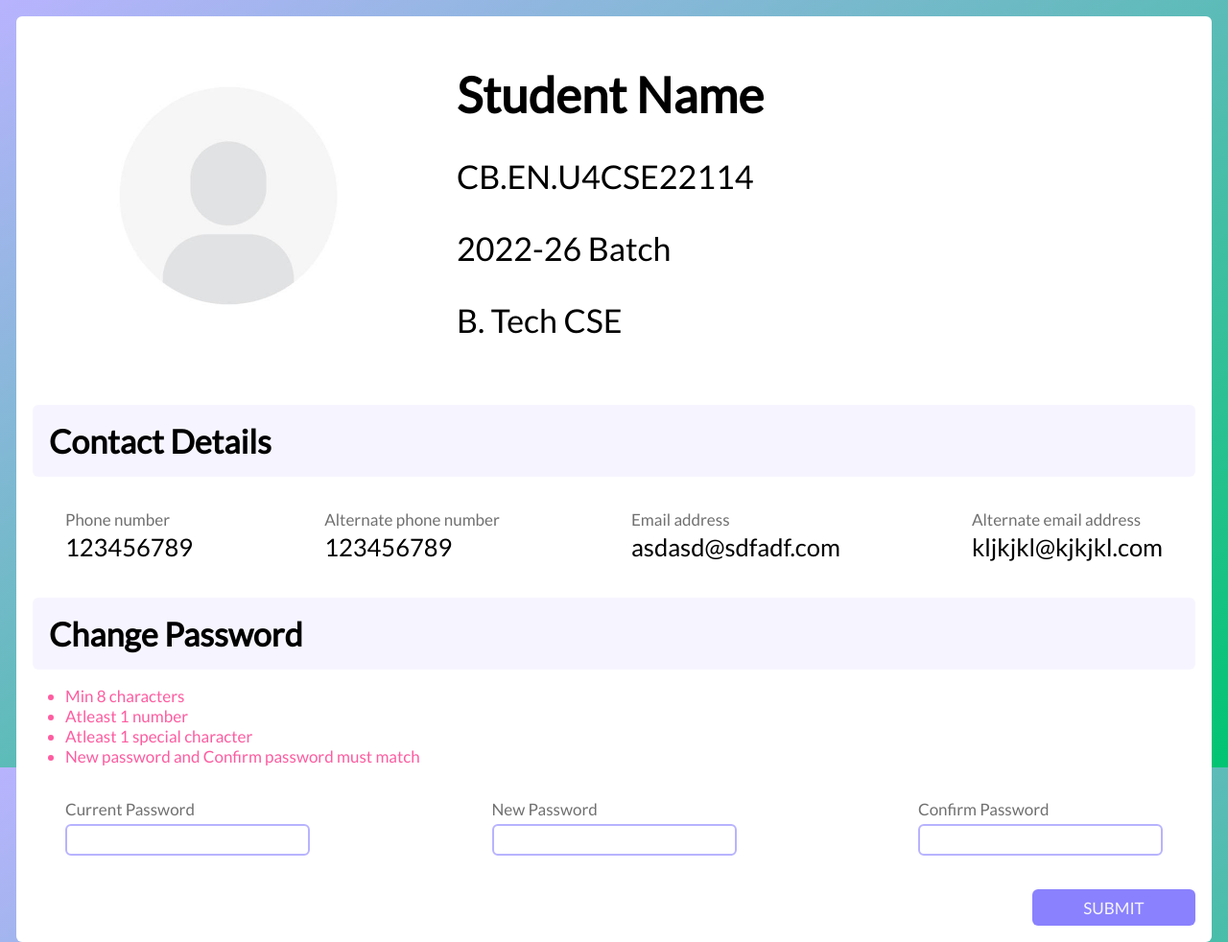
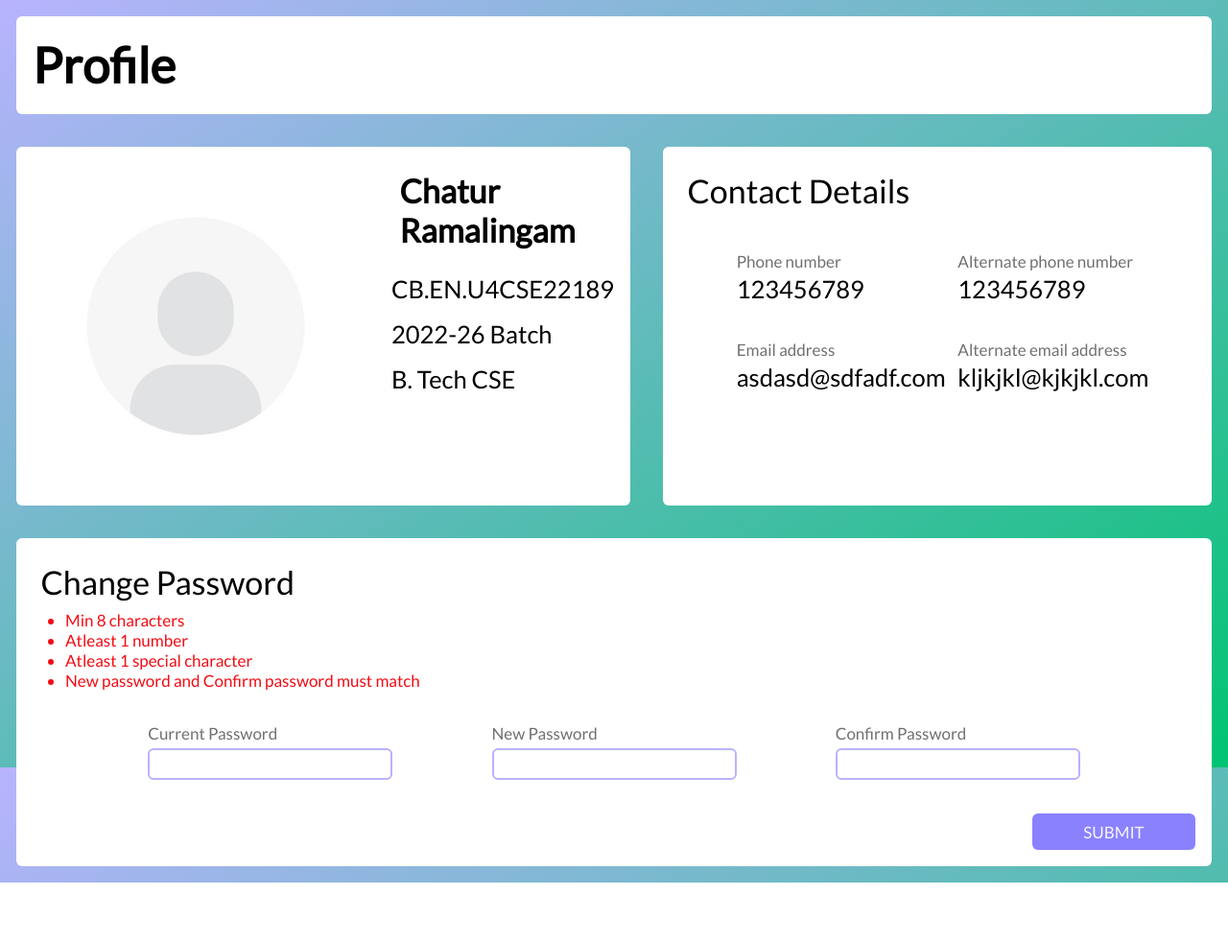
Before and after one commit to aadit-n3rdy/ums, a plain HTML site: page profile.html in a window 1280 px wide. Shown: the top 982 px of the page at 96% size. After the commit the page ends 920 px from the top, so only its background shows below. Drawn offline with Linux system fonts and the light colour scheme.

Commit message:
Modified profile to use consistent scheme

```diff
--- a/css/config.css
+++ b/css/config.css
@@ -14,8 +14,8 @@
 	/* accessories */
 	--progress-complete: #01C472;
 	--progress-left: #E4E9F7;
-	--input-wrong: #FE5CA0;
-    --input-right: #01C472;
+	--input-wrong: #f20c14;
+    --input-right: #10b06d;
 	/* accessories */
 
 	--primary3-color: #B8B3FE;
@@ -40,6 +40,16 @@
 	border-radius: 6px;
 }
 
+#page-header-container {
+	grid-column-start: 1;
+	grid-column-end: 3;
+}
+
+#page-header {
+	font-size: 3rem;
+	font-weight: bolder;
+}
+
 body {
 	background-attachment: fixed;
     background-image: linear-gradient(to bottom right,var(--primary3-color),var(--progress-complete));
@@ -57,3 +67,67 @@ a {
 .grid {
 	display: grid;
 }
+
+#content-grid {
+	grid-template-columns: 1fr 2fr;
+	grid-auto-rows: auto;
+}
+
+.content-container {
+	flex-direction:column;
+	margin: 1rem;
+	background-color: var(--sidebar-color);
+	padding: 1rem;
+}
+
+.content {
+	padding: 0.5rem;
+}
+
+#progress-container {
+	flex-direction: row;
+	height: max-content;
+	padding: 2rem;
+	gap: 1rem;
+	justify-content: space-evenly;
+}
+
+.progress-header {
+	text-align: center;
+	margin: 1rem;
+}
+
+.progress-bar {
+	height: 10em;
+	width: 10rem;
+	border-radius: 50%;
+	display: flex;
+	justify-content: space-evenly;
+	flex-direction: column;
+}
+
+.progress-text {
+	width: 100%;
+	text-align: center;
+	font-size: 2rem;
+	font-weight: bold;
+}
+
+td,th {
+	padding: 1rem;
+	color: var(--primary-color-light);
+}
+
+th {
+	background-color: var(--primary2-color);
+	color: var(--primary-color-light);
+}
+
+td {
+	background-color: var(--primary3-color);
+}
+
+.header {
+	font-size: 2rem;
+	padding: 0.5rem;
+}
--- a/css/profile.css
+++ b/css/profile.css
@@ -1,4 +1,8 @@
 @import url('config.css');
+
+* {
+/*	border: 1px solid black;*/
+}
 
 #contentdiv {
 	background-color: var(--sidebar-color);
@@ -7,34 +11,39 @@
 	padding: 1rem;
 }
 
+#content-grid {
+	grid-template-columns: 1fr 2fr;
+}
+
 #pfp {
 	height: 20em;
-	border-radius: 10em;
-	margin-left: 2em;
+	width: 20em;
+	border-radius: 50%;
 }
 
 #basic-det {
 	flex-wrap:wrap;
 }
 
+#maindet-container {
+	flex-direction: row;
+}
+
 #maindetdiv {
-	padding: 2rem;
 	margin-left: 2em;
-	gap: 2rem;
 	flex-direction:column;
+	gap: 1rem;
 }
 
 #name {
 	font-weight:bold;
-	font-size: 3rem;
 	width: 100%;
-	margin: auto;
 	text-align: left;
 }
 
 .maindet {
 	font-weight:normal;
-	font-size: 2rem;
+	font-size: 1.5rem;
 	width: 100%;
 	text-align: left;
 }
@@ -56,11 +65,11 @@
 	width: auto;
 	gap: 1rem;
 	row-gap: 2rem;
-	justify-content:space-between;
+	justify-content:space-evenly;
 }
 
 .item {
-	width:fit-content;
+	width: 40%;
 }
 
 
@@ -117,8 +126,18 @@
 
 .verified {
 	color: var(--input-right);
+	font-weight: bold;
 }
 
 .unverified {
 	color: var(--input-wrong);
 }
+
+#password-container {
+	grid-column-start: 1;
+	grid-column-end: 3;
+}
+
+#password-container .item {
+	width: auto;
+}
--- a/css/subject.css
+++ b/css/subject.css
@@ -1,35 +1,8 @@
 @import url('config.css');
-
-.grid-container {
-	display: grid;
-	grid-template-columns: 1fr 2fr;
-	grid-auto-rows: max-content;
-}
-
-#content-grid {
-	grid-template-columns: 1fr 2fr;
-	grid-auto-rows: auto;
-}
-
-.content-container {
-	flex-direction:column;
-	margin: 1rem;
-	background-color: var(--sidebar-color);
-	padding: 1rem;
-}
-
-.content {
-	padding: 0.5rem;
-}
 
 #subname-container {
 	grid-column-start: 1;
 	grid-column-end: 3;
-}
-
-#sub-name {
-	font-size: 3rem;
-	font-weight: bolder;
 }
 
 #scores-container {
@@ -39,54 +12,6 @@
 	align-items:stretch;
 }
 
-.header {
-	font-size: 2rem;
-	padding: 0.5rem;
-}
-
 #scores {
 	margin: 0.5rem;
 }
-
-td,th {
-	padding: 1rem;
-	color: var(--primary-color-light);
-}
-
-th {
-	background-color: var(--primary2-color);
-	color: var(--primary-color-light);
-}
-
-td {
-	background-color: var(--primary3-color);
-}
-
-#progress-container {
-	flex-direction: row;
-	height: max-content;
-	padding: 2rem;
-	gap: 1rem;
-	justify-content: space-evenly;
-}
-
-.progress-header {
-	text-align: center;
-	margin: 1rem;
-}
-
-.progress-bar {
-	height: 10em;
-	width: 10rem;
-	border-radius: 50%;
-	display: flex;
-	justify-content: space-evenly;
-	flex-direction: column;
-}
-
-.progress-text {
-	width: 100%;
-	text-align: center;
-	font-size: 2rem;
-	font-weight: bold;
-}
--- a/profile.html
+++ b/profile.html
@@ -8,7 +8,74 @@
 	</head>
 
 	<body>
-		<div id="contentdiv">
+		<div class="grid" id="content-grid">
+			<div class="content-container flex" id="page-header-container">
+				<div class="content page-header" id="page-header">Profile</div>
+			</div>
+			<div class="content-container flex" id="maindet-container">
+				<img id="pfp" src="assets/pfp.jpg">
+				<div class="flex" id="maindetdiv">
+					<div class="header" id="name">Chatur Ramalingam</div>
+					<div class="maindet">CB.EN.U4CSE22189</div>
+					<div class="maindet">2022-26 Batch</div>
+					<div class="maindet">B. Tech CSE</div>
+				</div>
+			</div>
+			<div class="content-container flex" id="contact-container">
+				<div class="header">Contact Details</div>
+				<div class="flex content-flex">
+					<div class="grid item">
+						<span class="label">Phone number</span>
+						<span class="content" >123456789</span>
+					</div>
+					<div class="grid item">
+						<span class="label">Alternate phone number</span>
+						<span class="content" >123456789</span>
+					</div>
+					<div class="grid item">
+						<span class="label">Email address</span>
+						<span class="content" >asdasd@sdfadf.com</span>
+					</div>
+					<div class="grid item">
+						<span class="label">Alternate email address</span>
+						<span class="content" >kljkjkl@kjkjkl.com</span>
+					</div>
+				</div>
+			</div>
+			<div class="content-container flex" id="password-container">
+				<div class="header">Change Password</div>
+				<div class="grid" id="criteria">
+					<ul>
+						<li id="minchars" class="unverified">Min 8 characters</li>
+						<li id="minnum" class="unverified">Atleast 1 number</li>
+						<li id="minsym" class="unverified">Atleast 1 special character</li>
+						<li id="mustmatch" class="unverified">New password and Confirm password must match</li>
+					</ul>
+				</div>
+				<form >
+					<div class="flex content-flex">
+						<div class="grid item" id="oldpass">
+							<span class="label">Current Password</span>
+							<span class="content"><input required="true" id="curpass" type="password" name="cur"></input></span>
+						</div>
+						<div class="grid item">
+							<span class="label">New Password</span>
+							<span class="content"><input required="true" id="newpass" type="password" name="new"></span>
+						</div>
+						<div class="grid item">
+							<span class="label">Confirm Password</span>
+							<span class="content"><input required="true" id="confirmpass" type="password" name="repeat"></span>
+						</div>
+					</div>
+
+					<div id="subm-wrapper" class="grid">
+						<input type="submit" id="subm" value="SUBMIT">
+					</div>
+			</div>
+
+		</div>
+		<!--
+			<div id="contentdiv">
 			<div class="flex" id="basic-det">
 				<img id="pfp" src="assets/pfp.jpg">
 				<div class="flex" id="maindetdiv">
@@ -38,40 +105,12 @@
 					<span class="content" >kljkjkl@kjkjkl.com</span>
 				</div>
 			</div>
-			<div class="title">Change Password</div>
-			<div class="grid" id="criteria">
-				<ul>
-					<li id="minchars" class="unverified">Min 8 characters</li>
-					<li id="minnum" class="unverified">Atleast 1 number</li>
-					<li id="minsym" class="unverified">Atleast 1 special character</li>
-					<li id="mustmatch" class="unverified">New password and Confirm password must match</li>
-				</ul>
-			</div>
-
-			<form >
-				<div class="flex content-flex">
-					<div class="grid item" id="oldpass">
-						<span class="label">Current Password</span>
-						<span class="content"><input required="true" id="curpass" type="password" name="cur"></input></span>
-					</div>
-					<div class="grid item">
-						<span class="label">New Password</span>
-						<span class="content"><input required="true" id="newpass" type="password" name="new"></span>
-					</div>
-					<div class="grid item">
-						<span class="label">Confirm Password</span>
-						<span class="content"><input required="true" id="confirmpass" type="password" name="repeat"></span>
-					</div>
-				</div>
-
-				<div id="subm-wrapper" class="grid">
-					<input type="submit" id="subm" value="SUBMIT">
-				</div>
 
 			</form>
 
 
 		</div>
+		-->
 
 
 	</body>
```
Also changed, not shown: subject.html (+2 -2 lines).
